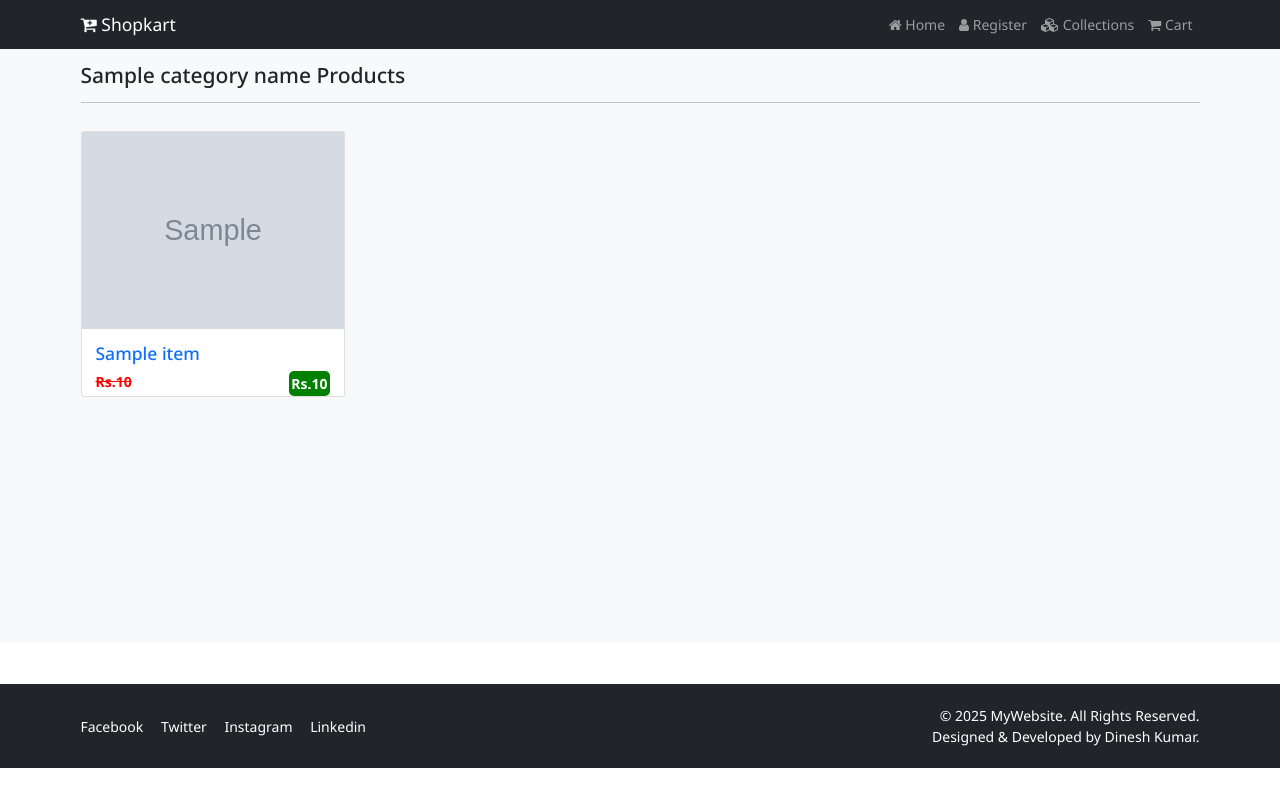
After one commit to Dinesh7023/shopkart, a Django app: template shop/templates/shop/products/index.html in a window 1280 px wide. The commit adds this page. Run offline with Django 3.2, Linux system fonts and the light colour scheme; the template is opened without the code that fills it: most values are stand-ins (such as "Sample title", 1, 10 or a date in 2020); grey boxes marked "Sample" are stand-in pictures.

Commit message:
modified

```diff
--- /dev/null
+++ b/shop/templates/shop/inc/footer.html
@@ -0,0 +1,19 @@
+<footer class="bg-dark text-white py-4 mt-5">
+  <div class="container">
+    <div class="row align-items-center">
+      <!-- Left column: Social Media -->
+      <div class="col-md-6 text-center text-md-start mb-3 mb-md-0">
+        <a href="#" class="text-white me-3"><i class="bi bi-facebook"></i>Facebook</a>
+        <a href="#" class="text-white me-3"><i class="bi bi-twitter"></i>Twitter</a>
+        <a href="#" class="text-white me-3"><i class="bi bi-instagram"></i>Instagram</a>
+        <a href="#" class="text-white"><i class="bi bi-linkedin"></i>Linkedin</a>
+      </div>
+
+      <!-- Right column: 2-line text -->
+      <div class="col-md-6 text-center text-md-end">
+        <p class="mb-0">© 2025 MyWebsite. All Rights Reserved.</p>
+        <p class="mb-0">Designed & Developed by Dinesh Kumar.</p>
+      </div>
+    </div>
+  </div>
+</footer>
--- a/shop/templates/shop/inc/navbar.html
+++ b/shop/templates/shop/inc/navbar.html
@@ -1,14 +1,15 @@
 <nav class="navbar navbar-expand-lg navbar-dark bg-dark fixed-top">
   <div class="container">
-    <a class="navbar-brand" href="{% url 'home' %}">Shopkart</a>
+    <a class="navbar-brand" href="{% url 'home' %}"><i class="fa fa-cart-plus"></i> Shopkart</a>
     <button class="navbar-toggler" type="button" data-bs-toggle="collapse" data-bs-target="#navbarNavAltMarkup" aria-controls="navbarNavAltMarkup" aria-expanded="false" aria-label="Toggle navigation">
       <span class="navbar-toggler-icon"></span>
     </button>
     <div class="collapse navbar-collapse" id="navbarNavAltMarkup">
       <div class="navbar-nav ms-auto">
-        <a class="nav-link" aria-current="page" href="{% url 'home' %}">Home</a>
-        <a class="nav-link" href="{% url 'register' %}">Register</a>
-        <a class="nav-link" href="{% url 'collections' %}">Collections</a>
+        <a class="nav-link" aria-current="page" href="{% url 'home' %}"><i class="fa fa-home"></i> Home</a>
+        <a class="nav-link" href="{% url 'register' %}"><i class="fa fa-user"></i> Register</a>
+        <a class="nav-link" href="{% url 'collections' %}"><i class="fa fa-cubes"></i> Collections</a>
+        <a class="nav-link" href="#"><i class="fa fa-shopping-cart"></i> Cart</a>
       </div>
     </div>
   </div>
--- a/shop/templates/shop/layouts/main.html
+++ b/shop/templates/shop/layouts/main.html
@@ -8,6 +8,7 @@
     <link href="https://cdn.jsdelivr.net/npm/bootstrap@5.0.2/dist/css/bootstrap.min.css" rel="stylesheet"
         integrity="sha384-EVSTQN3/azprG1Anm3QDgpJLIm9Nao0Yz1ztcQTwFspd3yD65VohhpuuCOmLASjC" crossorigin="anonymous">
     <link rel="stylesheet" href="{% static 'css/style.css' %}">
+    <link rel="stylesheet" href="https://cdnjs.cloudflare.com/ajax/libs/font-awesome/4.7.0/css/font-awesome.min.css">
     <title>{% block title %}
             {% endblock title %}
     </title>
@@ -20,6 +21,7 @@
 
     {% block scripts %}
     {% endblock scripts %}
+    {% include 'shop/inc/footer.html' %}
 
     <script src="https://cdn.jsdelivr.net/npm/bootstrap@5.0.2/dist/js/bootstrap.bundle.min.js"
         integrity="sha384-MrcW6ZMFYlzcLA8Nl+NtUVF0sA7MsXsP1UyJoMp4YLEuNSfAP+JcXn/tWtIaxVXM"
--- /dev/null
+++ b/shop/templates/shop/products/index.html
@@ -0,0 +1,33 @@
+{% extends 'shop/layouts/main.html' %}
+{% block title %}
+Shopkart | Online shopping
+{% endblock title %}
+{% block content %}
+<section class="bg-light py-4 my-5" style="min-height: 600px;">
+    <div class="container">
+        <div class="row">
+            <div class="col-12">
+                <h4 class="mb-3">{{category_name}} Products</h4>
+                <hr style="border-color: #b8bfc2">
+            </div>
+            {% for item in products %}
+            <div class="col-md-4 col-lg-3">
+                <div class="card my-3">
+                    <img src="{{item.product_image.url}}" class="card-image-top" alt="Categories">
+                    <a href="{% url 'product_details' category_name item.name %}">
+                        <div class="card-body">
+                            <h5 class="card-titles text-primary">{{item.name}}</h5>
+                            <p class="card-text">
+                                <span class="float-start old_price"><s>Rs.{{item.original_price | stringformat:'d'}}</s></span>
+                                <span class="float-end new_price">Rs.{{item.selling_price | stringformat:'d'}}</span>
+                            </p>
+                        </div>
+                    </a>
+                </div>
+            </div>
+            {% endfor %}
+        </div>
+    </div>
+</section>
+
+{% endblock content %}
--- a/shop/urls.py
+++ b/shop/urls.py
@@ -4,5 +4,7 @@ from . import views
 urlpatterns = [
     path('',views.home, name="home"),
     path('register',views.register, name="register"),
-    path('collections', views.collections, name="collections")
+    path('collections', views.collections, name="collections"),
+    path('collections/<str:name>', views.collectionsview, name="collections"),
+    path('collections/<str:cname>/<str:pname>', views.product_details, name="product_details")
 ]
--- a/static/css/style.css
+++ b/static/css/style.css
@@ -11,9 +11,24 @@ body{
 a{
     text-decoration: none;
 }
+
 .carousel-item img{
     object-fit: cover;
     object-position: top;
     height: 80vh;
     overflow: hidden;
 }
+
+.old_price{
+    font-weight: bold;
+    color: red;
+
+}
+
+.new_price{
+    font-weight: bold;
+    background-color: green;
+    color: white;
+    padding: 2px;
+    border-radius: 5px;
+}
```
Also changed, not shown: shop/templates/shop/collections.html (+6 -5 lines), shop/templates/shop/products/product_details.html (added, +39 -0 lines), shop/views.py (+23 -1 lines), static/uploads/2025110420131120250516165342OIP_3.jpg (added), static/uploads/2025110420421820250507231103download_1.jpg (added), static/uploads/2025110420430820250516165342OIP_3.jpg (added).
